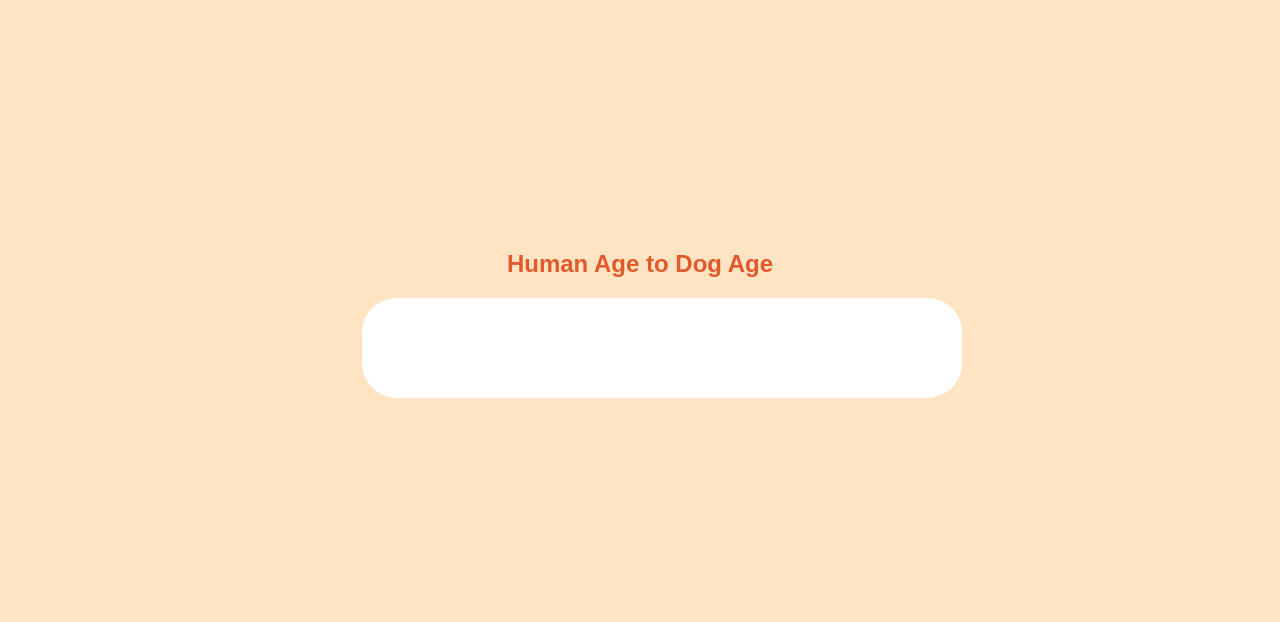
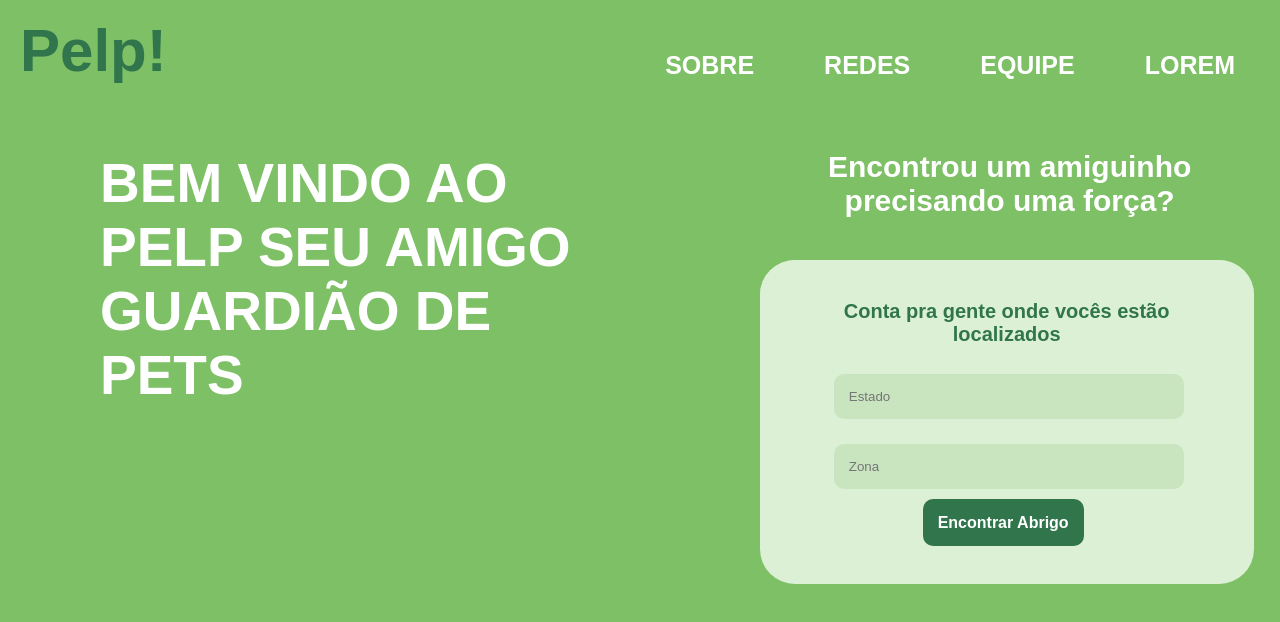
Before and after one commit to kathlenmarques/Pelp, a plain HTML site: page index.html in a window 1280 px wide. Drawn offline with Linux system fonts and the light colour scheme.

Commit message:
Add files via upload

```diff
--- a/index.html
+++ b/index.html
@@ -4,14 +4,47 @@
     <meta charset="UTF-8">
     <meta http-equiv="X-UA-Compatible" content="IE=edge">
     <meta name="viewport" content="width=device-width, initial-scale=1.0">
-    <title>Human Age to Dog Age</title>
-    <link rel="stylesheet" href="style.css">
+    <title>Pelp</title>
+    <link rel="stylesheet" href="style-main.css">
+
 </head>
 <body>
-    <h2>Human Age to Dog Age</h2>
-    <div class="container">
-    <div id="resultado"></div>
+    <nav class="Header">
+        <a href="index.html"><h2>Pelp!</h2></a>
+        <ul>
+            <li><a href="about-page.html">Sobre</a></li>
+            <li><a href="#">Redes</a></li>
+            <li><a href="#">Equipe</a></li>
+            <li><a href="#">Lorem</a></li>
+        </ul>
+    </nav>
+
+    <div class="all-site">
+        <div class="part-1">
+            <h1 class="welcome-text">BEM VINDO AO <br>
+            PELP SEU AMIGO <br>
+            GUARDIÃO DE <br>
+            PETS
+            </h1>
+        <!-- <img src="img/young man walking dog on leash.png" alt="" srcset=""> -->
+        </div>
+    <div class="part-2">
+
+        <h2 class="question-text">Encontrou um amiguinho <br> precisando uma força?</h2>
+
+            <div class="conteiner">
+
+                <h3 class="stuff"> Conta pra gente onde vocês estão <br> localizados</h3>
+                <br>
+                <input type="text" class="estado-inpt" type="text" placeholder="Estado" required>
+                <br>
+                <input type="text" class="zona-inpt" type="text" placeholder="Zona"required>
+                <br>
+               <a class="btn-procurar-abrigo" href="result-page.html">Encontrar Abrigo</a>
+            </div>
     </div>
-    <script src="script.js"></script>
+
+  </div>
+
 </body>
 </html>
--- /dev/null
+++ b/script-result-page.js
@@ -0,0 +1,2 @@
+let cidade =
+let zona =
--- /dev/null
+++ b/style-about-page.css
@@ -0,0 +1,78 @@
+*{
+   background-color: #7dc066;
+   margin: 0%;
+   padding: 0%;
+   box-sizing: border-box;
+   text-decoration: none;
+
+}
+
+nav{
+    text-decoration: none;
+    font-family: Arial, Helvetica, sans-serif;
+    display: flex;
+    justify-content: space-between;
+    align-items: center;
+    height: 100px;
+    font-weight: bold;
+}
+
+nav h2{ /*logo*/
+    font-weight: bolder;
+    font-size: 60px;
+    color: #31754C;
+    margin-left: 20px;
+}
+
+nav ul{
+    display: flex;
+    list-style: none;
+    align-items: center;
+    margin-top: 30px;
+}
+
+nav ul li{
+    padding: 0 25px;
+    margin-right: 20px;
+}
+
+nav ul li a{ /*menu*/
+    text-decoration: none; /*tira grifado de baixo das palavras/links*/
+    text-transform: uppercase; /*deixa em caps lock*/
+    color: #ffffff; /*cor*/
+    font-size: 25px;
+    cursor: pointer;
+}
+
+.header{
+    margin-top: 0%;
+}
+
+.all-site{
+    display: inline;
+}
+
+h2{
+    color: #ffffff;
+    text-align: left;
+    margin-top: 3%;
+    margin-bottom: 3%;
+    margin-left: 15%;
+    font-size: 40px;
+    font-weight:bold ;
+    font-family: Arial, Helvetica, sans-serif;
+
+}
+
+.container{
+    width: 950px;
+    height: 300px;
+    margin-left: 15%;
+}
+
+p{
+    font-size: 25px;
+    font-family: Arial, Helvetica, sans-serif;
+    text-align: justify;
+    color: #333333;
+}
--- /dev/null
+++ b/style-main.css
@@ -0,0 +1,131 @@
+*{
+   background-color: #7dc066;
+   margin: 0%;
+   padding: 0%;
+   box-sizing: border-box;
+   text-decoration: none;
+
+}
+
+nav{
+    text-decoration: none;
+    font-family: Arial, Helvetica, sans-serif;
+    display: flex;
+    justify-content: space-between;
+    align-items: center;
+    height: 100px;
+    font-weight: bold;
+}
+
+nav h2{ /*logo*/
+    font-weight: bolder;
+    font-size: 60px;
+    color: #31754C;
+    margin-left: 20px;
+}
+
+nav ul{
+    display: flex;
+    list-style: none;
+    align-items: center;
+    margin-top: 30px;
+}
+
+nav ul li{
+    padding: 0 25px;
+    margin-right: 20px;
+}
+
+nav ul li a{ /*menu*/
+    text-decoration: none; /*tira grifado de baixo das palavras/links*/
+    text-transform: uppercase; /*deixa em caps lock*/
+    color: #ffffff; /*cor*/
+    font-size: 25px;
+    cursor: pointer;
+}
+
+.header{
+    margin-top: 0%;
+}
+
+.welcome-text{ /*bem vindo*/
+    font-family: Arial, Helvetica, sans-serif;
+    color: #ffffff;
+    margin-left: 100px;
+    font-size: 55px;
+    margin-top: 9%;
+    margin-bottom: 0%;
+    font-weight: bolder;
+}
+
+.all-site{
+    display: flex;
+}
+
+.part-2{
+    margin-left: 5%;
+    margin-right: 10%;
+}
+
+
+.question-text{
+    color: #ffffff;
+    font-family: Arial, Helvetica, sans-serif;
+    margin-left: 25%;
+    margin-top: 10%;
+    font-size: 30px;
+    text-align: center;
+    width: 500px;
+    height: 85px;
+    padding: 0%;
+}
+
+h3 {
+    font-family: Arial, Helvetica, sans-serif;
+    color: #31754C;
+    text-align: center;
+    background-color: #DBF0D4;
+    border-radius: 35px;
+    padding-bottom:10px ;
+    padding-top: 8%;
+    font-size:20px ;
+}
+
+.conteiner {
+    margin-bottom: 2%;
+    margin-left: 25%;
+    margin-top: 5%;
+    width: 494px ;
+    height: 324px;
+    border-radius: 35px;
+    background-color: #DBF0D4;
+}
+
+.conteiner input {
+    padding: 15px;
+    margin-bottom: 25px;
+    border-radius: 10px;
+    width:350px ;
+    background-color: #C9E5C0;
+    align-items: center;
+    margin-left: 15%;
+    border: 0px;
+
+}
+
+.conteiner a {
+    padding: 15px;
+    border-radius: 10px;
+    width: 200px ;
+    cursor: pointer;
+    font-weight: bold;
+    font-size:16px ;
+    font-family: Arial, Helvetica, sans-serif;
+    background-color: #31754C;
+    color: #ffffff;
+    border: 0px;
+    margin-left: 33%;
+    margin-top: 50%;
+
+
+}
--- /dev/null
+++ b/style-result-page.css
@@ -0,0 +1,83 @@
+*{
+   background-color: #7dc066;
+   margin: 0%;
+   padding: 0%;
+   box-sizing: border-box;
+   text-decoration: none;
+
+}
+
+nav{
+    text-decoration: none;
+    font-family: Arial, Helvetica, sans-serif;
+    display: flex;
+    justify-content: space-between;
+    align-items: center;
+    height: 100px;
+    font-weight: bold;
+}
+
+nav h2{ /*logo*/
+    font-weight: bolder;
+    font-size: 60px;
+    color: #31754C;
+    margin-left: 20px;
+}
+
+nav ul{
+    display: flex;
+    list-style: none;
+    align-items: center;
+    margin-top: 30px;
+}
+
+nav ul li{
+    padding: 0 25px;
+    margin-right: 20px;
+}
+
+nav ul li a{ /*menu*/
+    text-decoration: none; /*tira grifado de baixo das palavras/links*/
+    text-transform: uppercase; /*deixa em caps lock*/
+    color: #ffffff; /*cor*/
+    font-size: 25px;
+    cursor: pointer;
+}
+
+.header{
+    margin-top: 0%;
+}
+
+.all-site{
+    display: inline;
+}
+
+h2{
+    color: #ffffff;
+    text-align: center;
+    margin-top: 3%;
+    margin-bottom: 3%;
+    font-size: 35px;
+    font-weight:bold ;
+    font-family: Arial, Helvetica, sans-serif;
+
+}
+
+.container{
+    width: 950px;
+    height: 300px;
+    margin-left: 15%;
+}
+
+.resultado ul li{
+    text-decoration: none;
+    margin-left: 5%;
+    text-transform: uppercase;
+    cursor: pointer;
+    font-family: Arial, Helvetica, sans-serif;
+    font-weight: bold;
+    color: #333333;
+    list-style-type: none;
+    margin: 1%;
+
+}
```
Also changed, not shown: about-page.html (added, +37 -0 lines), result-page.html (added, +48 -0 lines).
